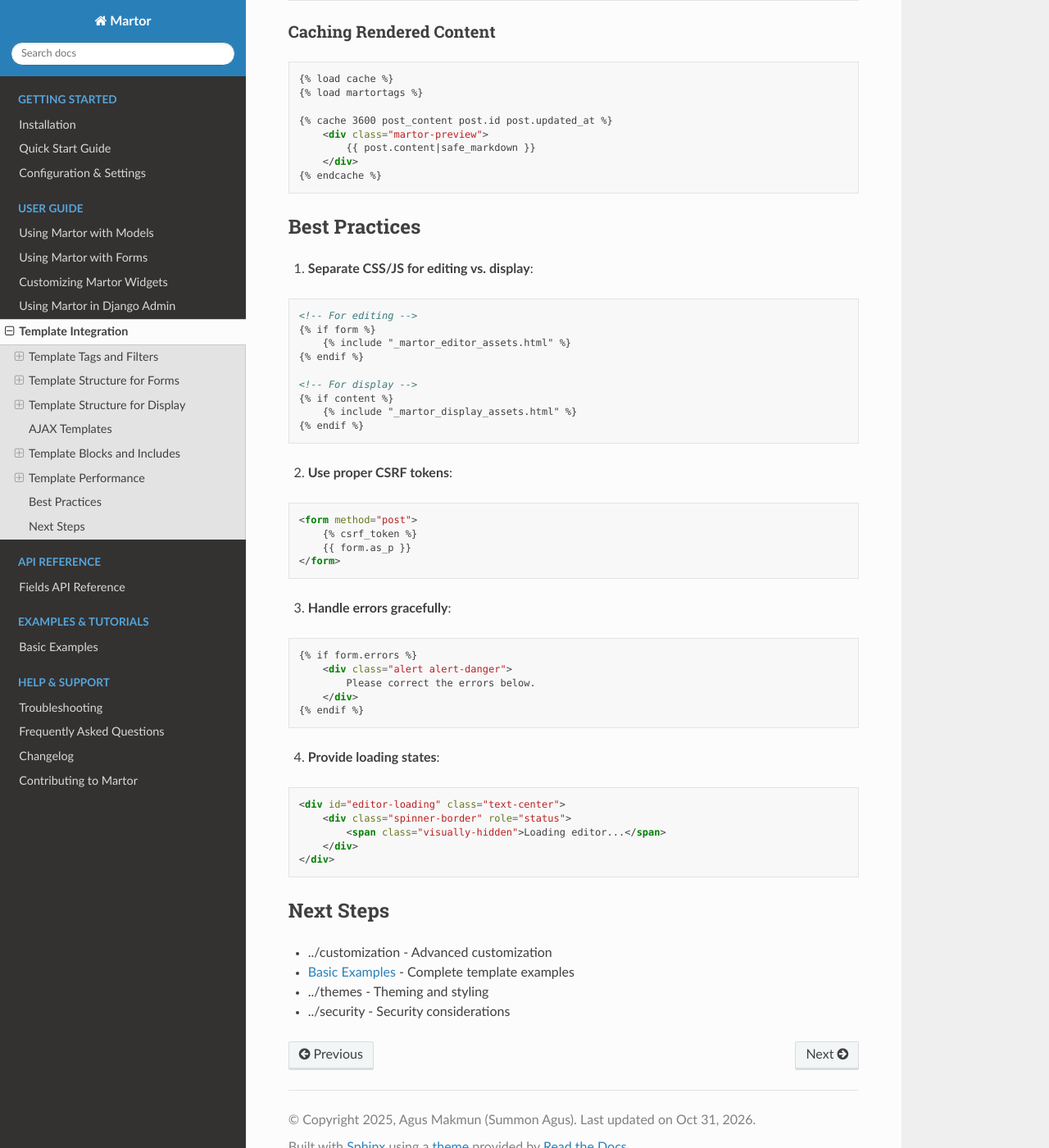
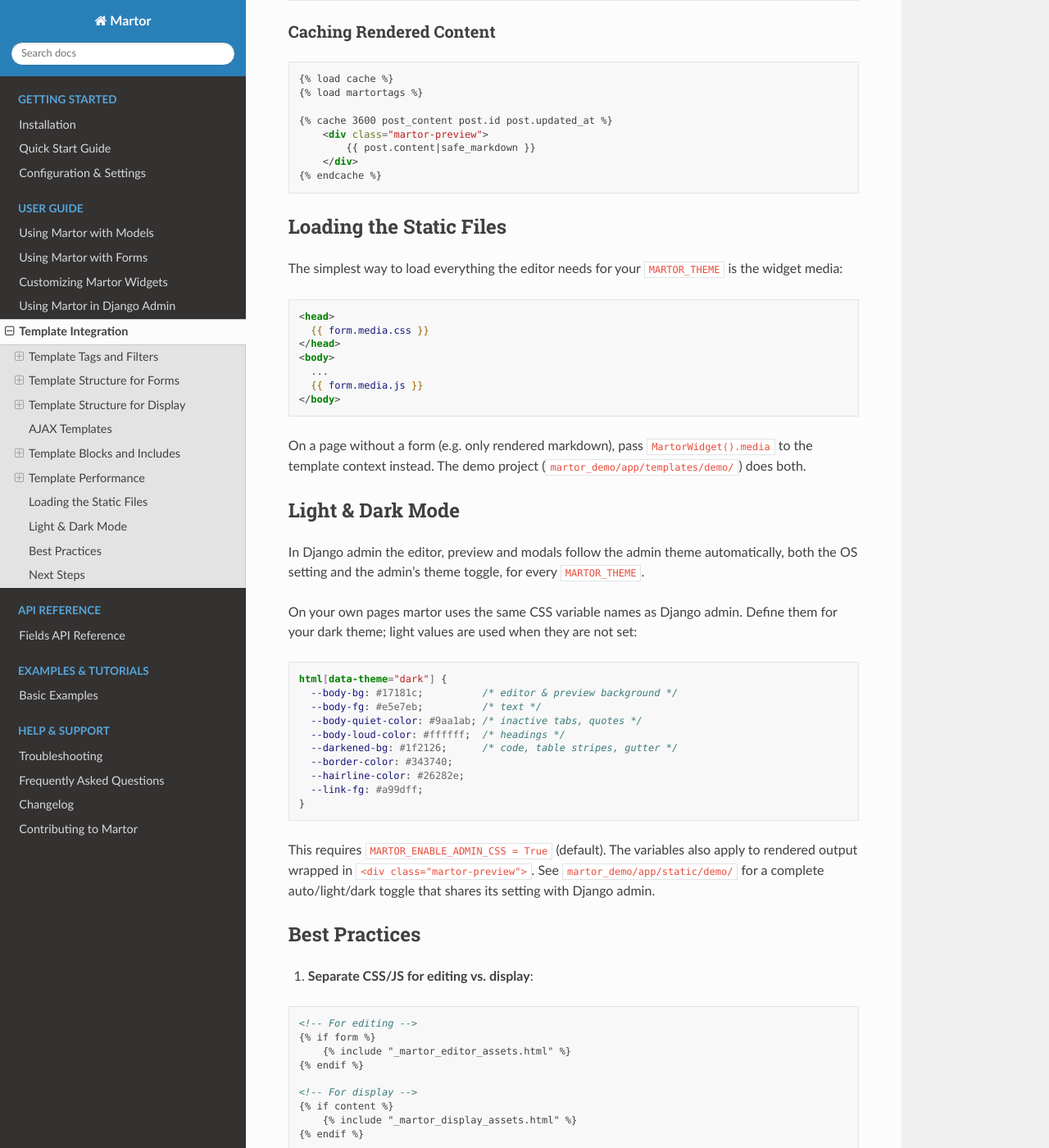
Before and after one commit to agusmakmun/django-markdown-editor, a Sphinx documentation site: the page built from docs/usage/templates.rst, in a window 1280 px wide and 1400 px high, scrolled down 9930 px. Shown: the whole window at 82% size. Built offline with Sphinx 7.4.7 and the Read the Docs theme 3.1.0, drawn with Linux system fonts in a browser that asks for light colours; pages that are not in the unit, such as notebooks, are missing from menus.

Commit message:
Docs: themes, light/dark mode, paste upload, form media, demo
- README: dark mode section with the CSS variables, paste-to-upload, lead
  with `{{ form.media }}` for templates, fix the demo links.
- docs: list all three themes (Bootstrap 5.3, Semantic UI 2.5, Tailwind v4),
  describe MARTOR_ENABLE_ADMIN_CSS accurately, add "Loading the Static
  Files" and "Light & Dark Mode" to the templates guide, paste upload note.
- CLAUDE.md and changelog: vendored versions, tailwind build, demo.

Co-Authored-By: Claude Opus 5.5 <noreply@anthropic.com>

```diff
--- a/docs/faq.rst
+++ b/docs/faq.rst
@@ -17,7 +17,7 @@ Why choose Martor over other markdown editors?
 Martor offers several advantages:
 
 * **Deep Django integration** - Works seamlessly with models, forms, and admin
-* **Dual theme support** - Bootstrap and Semantic-UI compatible
+* **Three themes** - Bootstrap, Semantic-UI and Tailwind CSS, with light & dark mode
 * **Security-focused** - Built-in XSS protection and HTML sanitization
 * **Feature-rich** - Image upload, mentions, emoji, video embedding
 * **Extensible** - Custom markdown extensions and easy customization
--- a/docs/index.rst
+++ b/docs/index.rst
@@ -28,8 +28,9 @@ Features
 
 * 📝 **Live Preview** - Real-time markdown rendering
 * ⚡ **Ace Editor Integration** - Powerful code editor with syntax highlighting
-* 🎨 **Dual Theme Support** - Bootstrap and Semantic-UI compatible
-* 📤 **Image Upload** - Direct upload to imgur.com or custom endpoints
+* 🎨 **Three Themes** - Bootstrap 5.3, Semantic UI 2.5 and Tailwind CSS v4
+* 🌗 **Light & Dark Mode** - Follows Django admin's theme, and your own pages via CSS variables
+* 📤 **Image Upload** - Direct upload to imgur.com or custom endpoints, or paste from the clipboard
 * 👥 **User Mentions** - Direct mention users with ``@[username]`` syntax
 * 🎬 **Video Embedding** - Embed videos from YouTube, Vimeo, and more
 * ✅ **Spellcheck** - Built-in spell checking (US English)
--- a/docs/usage/templates.rst
+++ b/docs/usage/templates.rst
@@ -587,6 +587,52 @@ Caching Rendered Content
         </div>
     {% endcache %}
 
+Loading the Static Files
+------------------------
+
+The simplest way to load everything the editor needs for your ``MARTOR_THEME`` is the widget media:
+
+.. code-block:: html+django
+
+    <head>
+      {{ form.media.css }}
+    </head>
+    <body>
+      ...
+      {{ form.media.js }}
+    </body>
+
+On a page without a form (e.g. only rendered markdown), pass ``MartorWidget().media`` to the template
+context instead. The demo project (``martor_demo/app/templates/demo/``) does both.
+
+.. _light-dark-mode:
+
+Light & Dark Mode
+-----------------
+
+In Django admin the editor, preview and modals follow the admin theme automatically, both the OS
+setting and the admin's theme toggle, for every ``MARTOR_THEME``.
+
+On your own pages martor uses the same CSS variable names as Django admin. Define them for your dark
+theme; light values are used when they are not set:
+
+.. code-block:: css
+
+    html[data-theme="dark"] {
+      --body-bg: #17181c;          /* editor & preview background */
+      --body-fg: #e5e7eb;          /* text */
+      --body-quiet-color: #9aa1ab; /* inactive tabs, quotes */
+      --body-loud-color: #ffffff;  /* headings */
+      --darkened-bg: #1f2126;      /* code, table stripes, gutter */
+      --border-color: #343740;
+      --hairline-color: #26282e;
+      --link-fg: #a99dff;
+    }
+
+This requires ``MARTOR_ENABLE_ADMIN_CSS = True`` (default). The variables also apply to rendered output
+wrapped in ``<div class="martor-preview">``. See ``martor_demo/app/static/demo/`` for a complete
+auto/light/dark toggle that shares its setting with Django admin.
+
 Best Practices
 --------------
 
```
Also changed, not shown: CLAUDE.md (+16 -4 lines), README.md (+57 -9 lines), docs/changelog.rst (+8 -0 lines), docs/settings.rst (+12 -5 lines).
